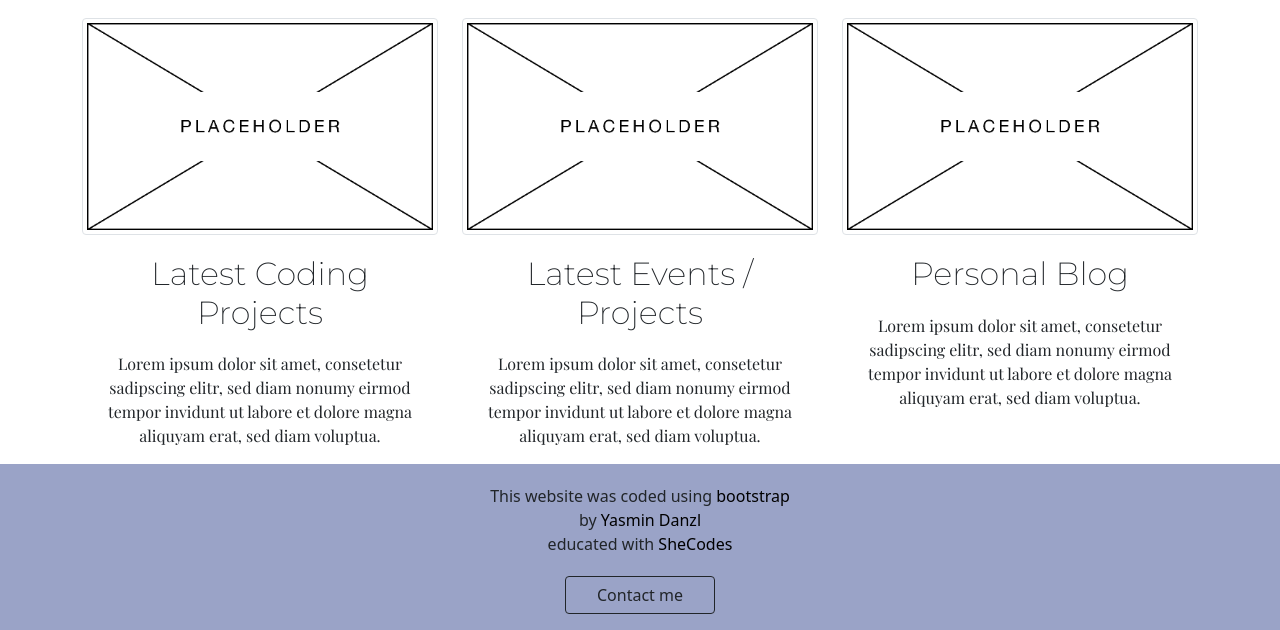
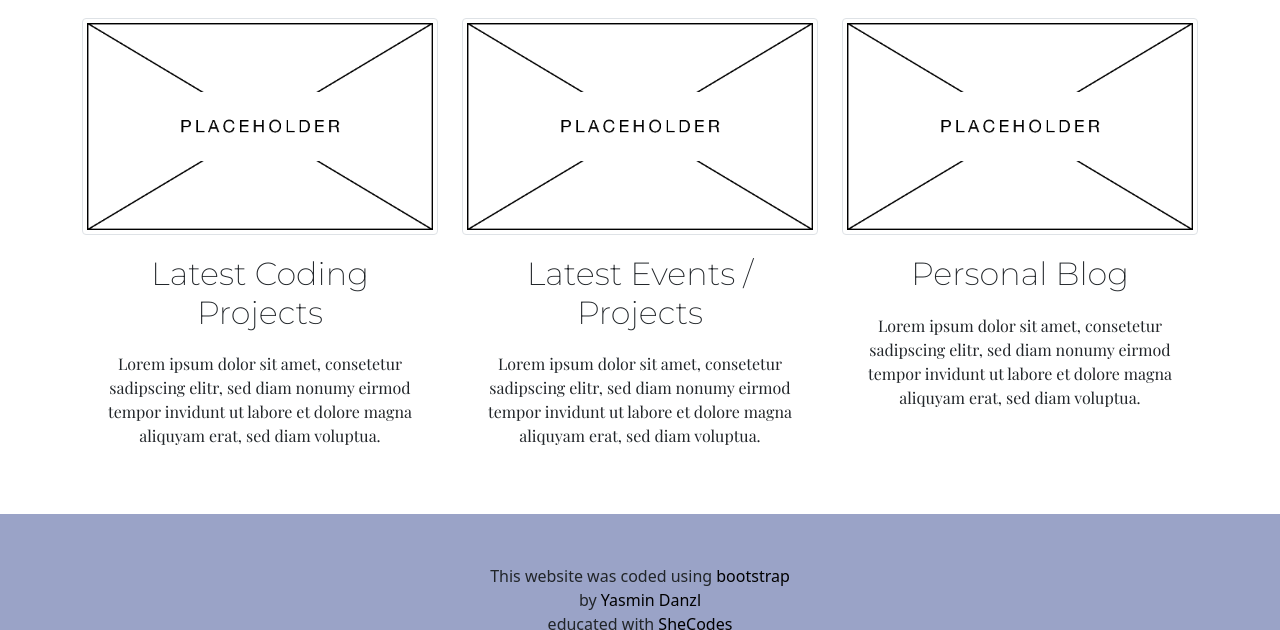
Before and after one commit to ydanzl/portfolio-project, a plain HTML site: page index.html in a window 1280 px wide. Shown: the part 1268-1898 px from the top of the page. Drawn offline with nearby package versions, Linux system fonts and the light colour scheme.

Commit message:
update footer style

```diff
--- a/src/style.css
+++ b/src/style.css
@@ -49,6 +49,8 @@ p {
 
 footer {
   background-color: var(--primary-color);
+  margin-top: 50px;
+  padding: 30px;
 }
 
 .footer-text {
```
